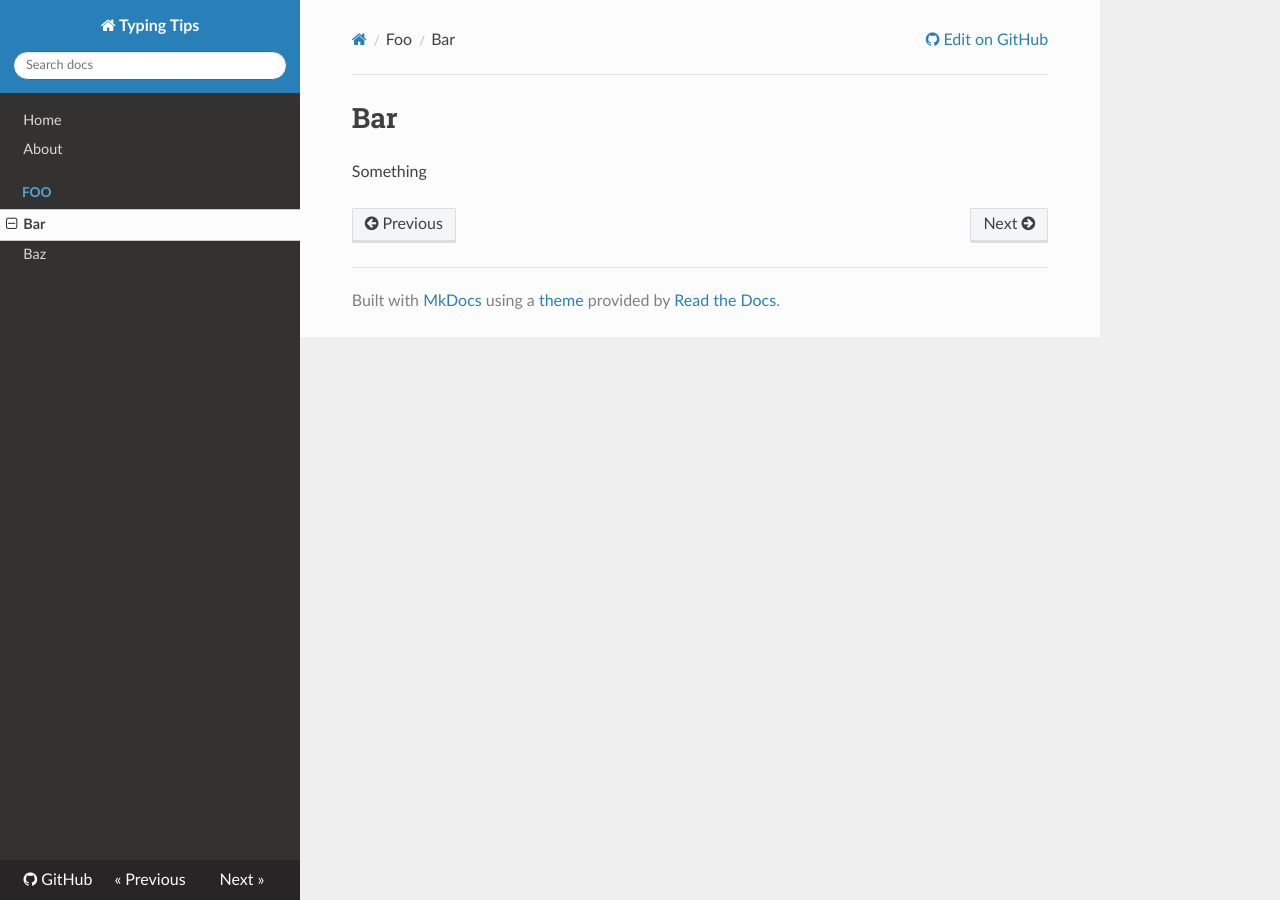
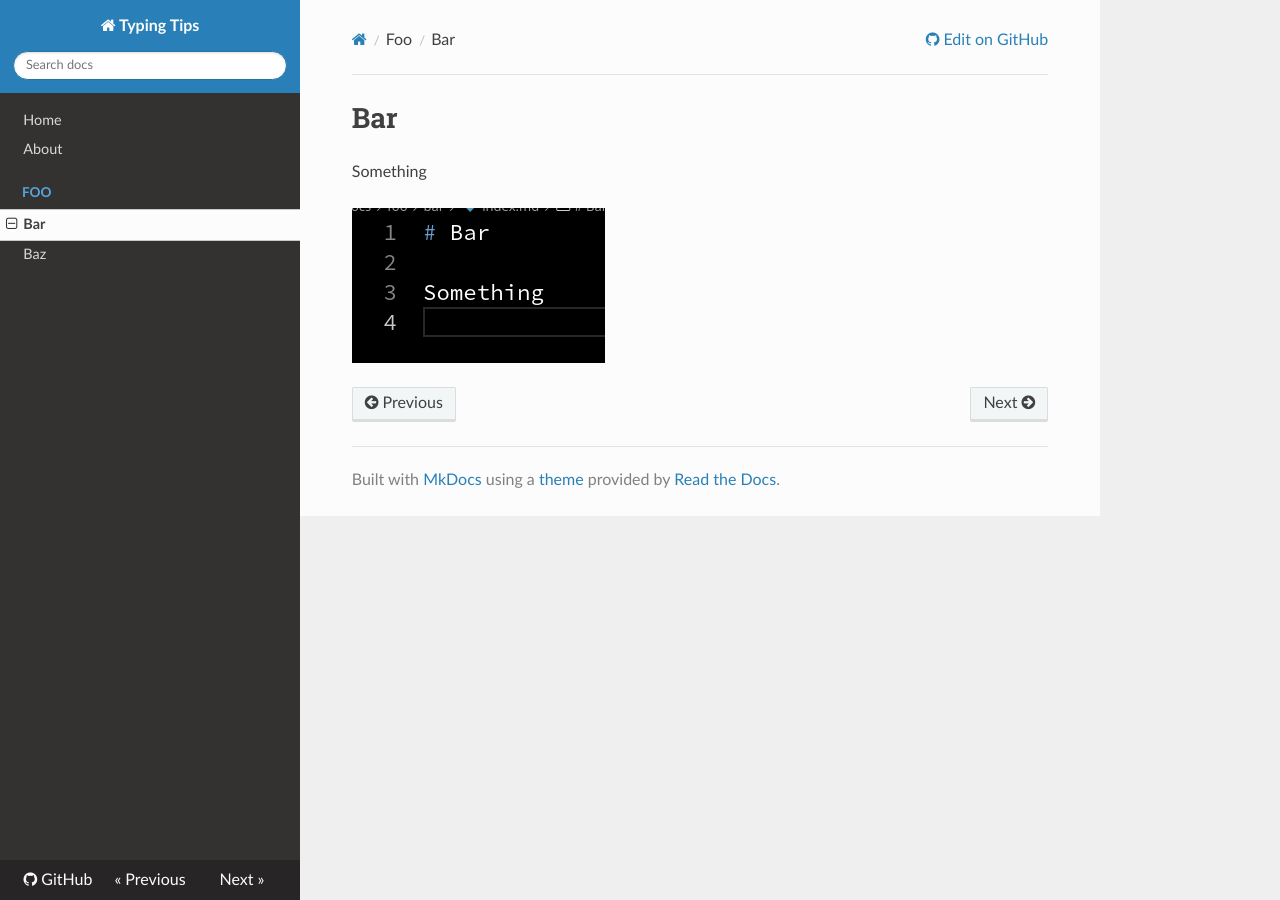
Before and after one commit to decorator-factory/typing-tips, an MkDocs documentation site: the page built from docs/foo/bar/index.md, in a window 1280 px wide. Built offline with MkDocs 1.6.1, drawn with Linux system fonts in a browser that asks for light colours; nearby versions of some CDN libraries.

Commit message:
Use nested structure

```diff
--- a/docs/foo/bar.md
+++ /dev/null
@@ -1,3 +0,0 @@
-# Bar
-
-Something
--- /dev/null
+++ b/docs/foo/bar/index.md
@@ -0,0 +1,5 @@
+# Bar
+
+Something
+
+![png](image1.png)
--- a/mkdocs.yml
+++ b/mkdocs.yml
@@ -6,7 +6,7 @@
   - Home: index.md
   - About: about.md
   - Foo:
-      - Bar: foo/bar.md
+      - Bar: foo/bar/index.md
       - Baz: foo/baz.md
 
 theme: readthedocs
```
Also changed, not shown: docs/foo/bar/image1.png (added).
